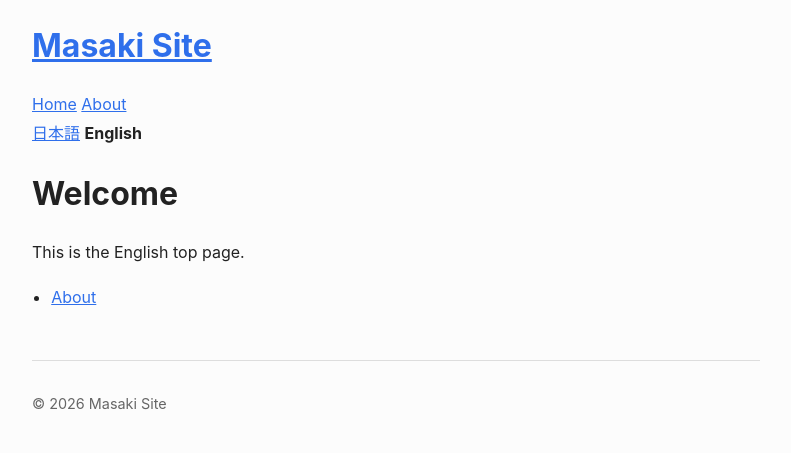
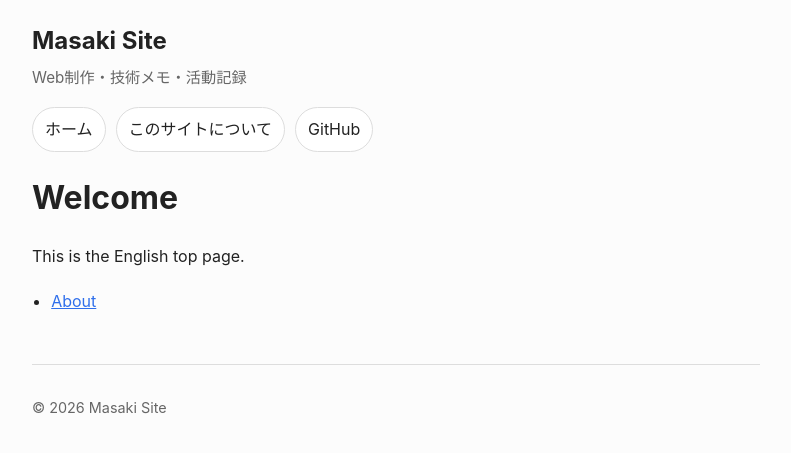
Before and after one commit to masakielastic/masakielastic.github.io, a Jekyll site: the page built from en/index.md, in a window 1280 px wide. Shown: the top 453 px of the page, without its empty margins (244-1035 px from the left). Built offline with Jekyll 4.4.1, drawn with Linux system fonts in a browser that asks for light colours.

Commit message:
Update header.html

```diff
--- a/_includes/header.html
+++ b/_includes/header.html
@@ -1,23 +1,13 @@
-<header>
-  <h1><a href="{{ page.home_url | default: '/' }}">{{ site.title }}</a></h1>
+<header class="site-header">
+  <h1 class="site-title">
+    <a href="/index.html">{{ site.title }}</a>
+  </h1>
 
-  {% if page.lang == "en" %}
-    <nav>
-      <a href="/en">Home</a>
-      <a href="/en/about">About</a>
-    </nav>
-    <div class="lang-switch">
-      <a href="{{ page.ja_url }}">日本語</a>
-      <strong>English</strong>
-    </div>
-  {% else %}
-    <nav>
-      <a href="/">ホーム</a>
-      <a href="/about">このサイトについて</a>
-    </nav>
-    <div class="lang-switch">
-      <strong>日本語</strong>
-      <a href="{{ page.en_url }}">English</a>
-    </div>
-  {% endif %}
+  <p class="site-description">{{ site.description }}</p>
+
+  <nav class="site-nav">
+    <a href="/index.html">ホーム</a>
+    <a href="/about.html">このサイトについて</a>
+    <a href="https://github.com/" target="_blank" rel="noopener noreferrer">GitHub</a>
+  </nav>
 </header>
```
